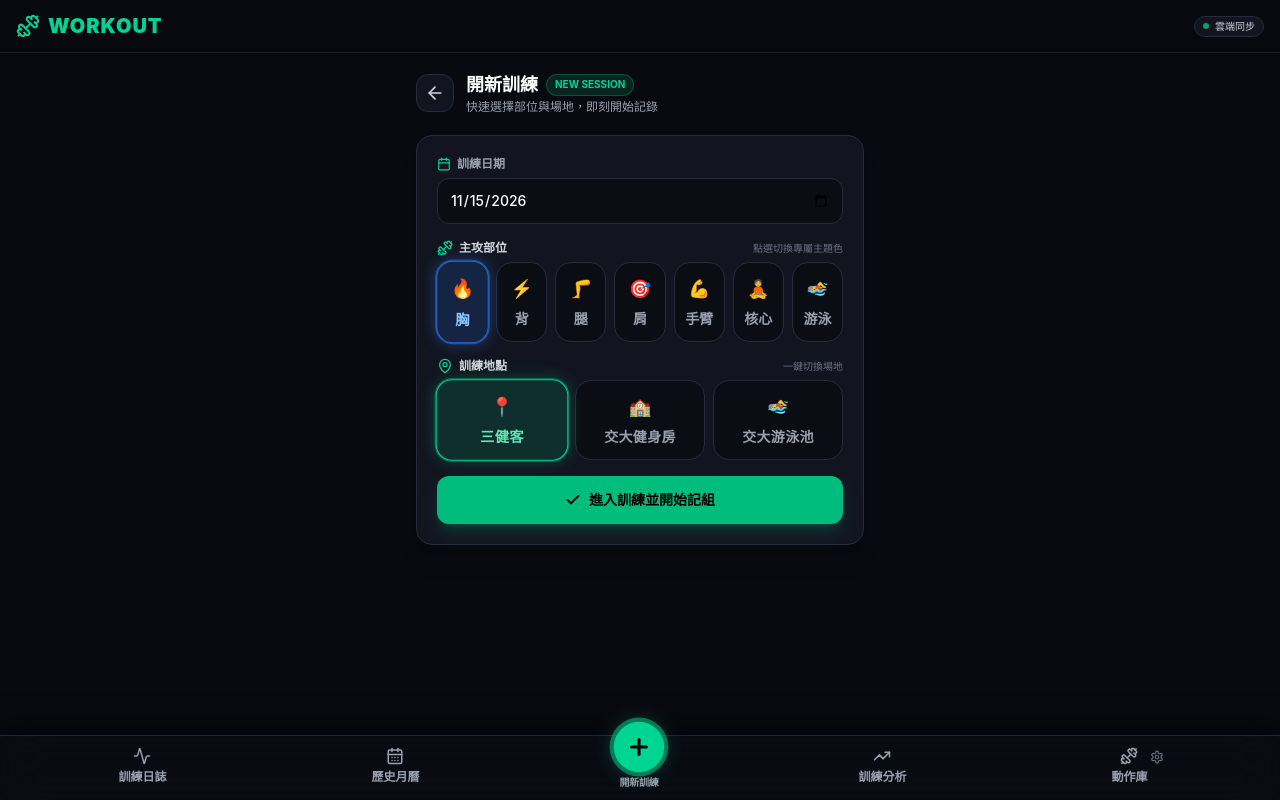
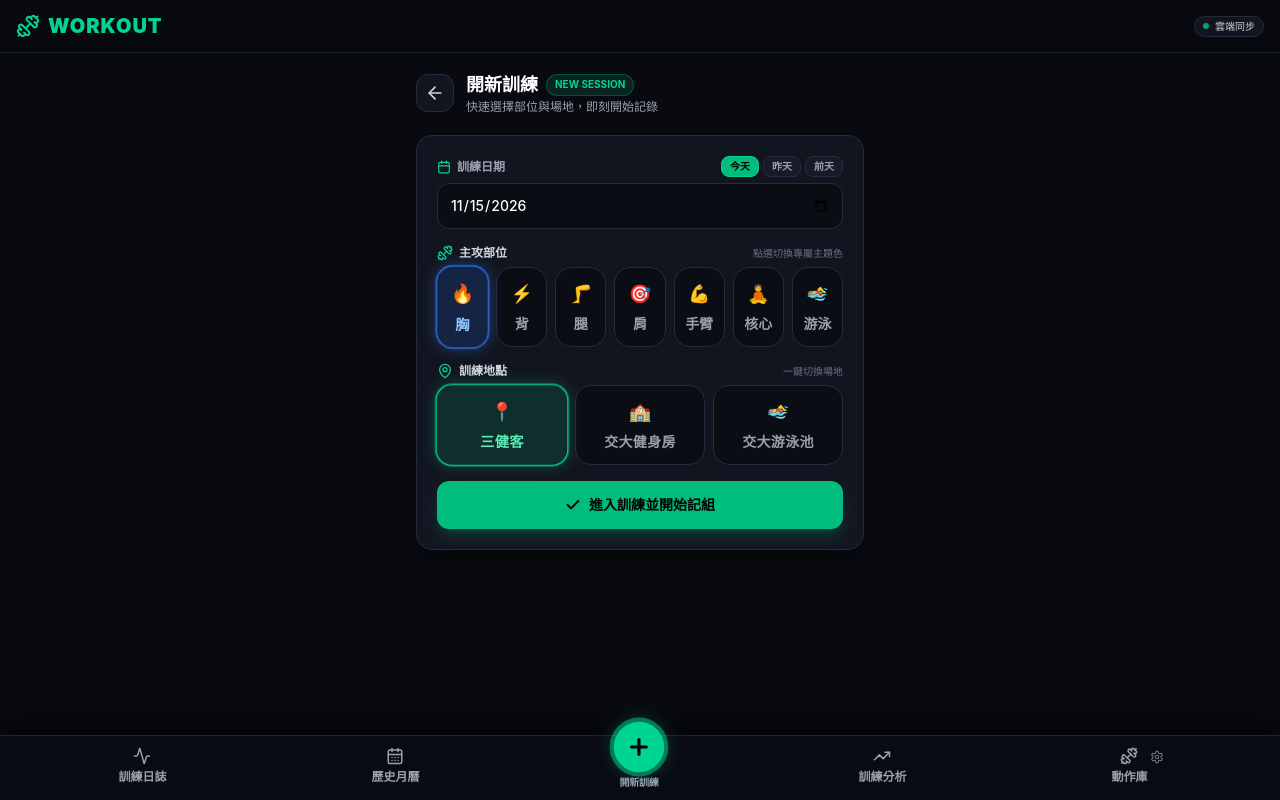
Before and after one commit to Benedict-CS/workout, a Next.js app: page /workout/new in a window 1280 px wide. Built offline with nearby package versions, Linux system fonts and the light colour scheme.

Commit message:
feat(workout): add quick date selector chips in new workout form

```diff
--- a/src/app/workout/new/page.tsx
+++ b/src/app/workout/new/page.tsx
@@ -516,10 +516,38 @@ function NewWorkoutForm() {
       <div className="bg-[#121520] border border-[#262b3d] rounded-2xl p-5 space-y-4 shadow-xl">
         {/* 日期選擇 */}
         <div>
-          <label className="text-xs font-bold text-gray-400 block mb-1.5 flex items-center gap-1.5">
-            <Calendar className="w-3.5 h-3.5 text-emerald-400" />
-            <span>訓練日期</span>
-          </label>
+          <div className="flex items-center justify-between mb-1.5">
+            <label className="text-xs font-bold text-gray-400 flex items-center gap-1.5">
+              <Calendar className="w-3.5 h-3.5 text-emerald-400" />
+              <span>訓練日期</span>
+            </label>
+            <div className="flex items-center gap-1">
+              {[
+                { label: "今天", offset: 0 },
+                { label: "昨天", offset: 1 },
+                { label: "前天", offset: 2 },
+              ].map((pill) => {
+                const targetD = new Date();
+                targetD.setDate(targetD.getDate() - pill.offset);
+                const str = `${targetD.getFullYear()}-${(targetD.getMonth() + 1).toString().padStart(2, "0")}-${targetD.getDate().toString().padStart(2, "0")}`;
+                const isActive = date === str;
+                return (
+                  <button
+                    key={pill.label}
+                    type="button"
+                    onClick={() => setDate(str)}
+                    className={`text-[10px] px-2 py-0.5 rounded-lg border font-bold transition-all cursor-pointer ${
+                      isActive
+                        ? "bg-emerald-500 text-black border-emerald-400 font-black shadow-sm"
+                        : "bg-[#181b26] text-gray-400 hover:text-white border-[#262b3d]"
+                    }`}
+                  >
+                    {pill.label}
+                  </button>
+                );
+              })}
+            </div>
+          </div>
           <input
             type="date"
             value={date}
```
